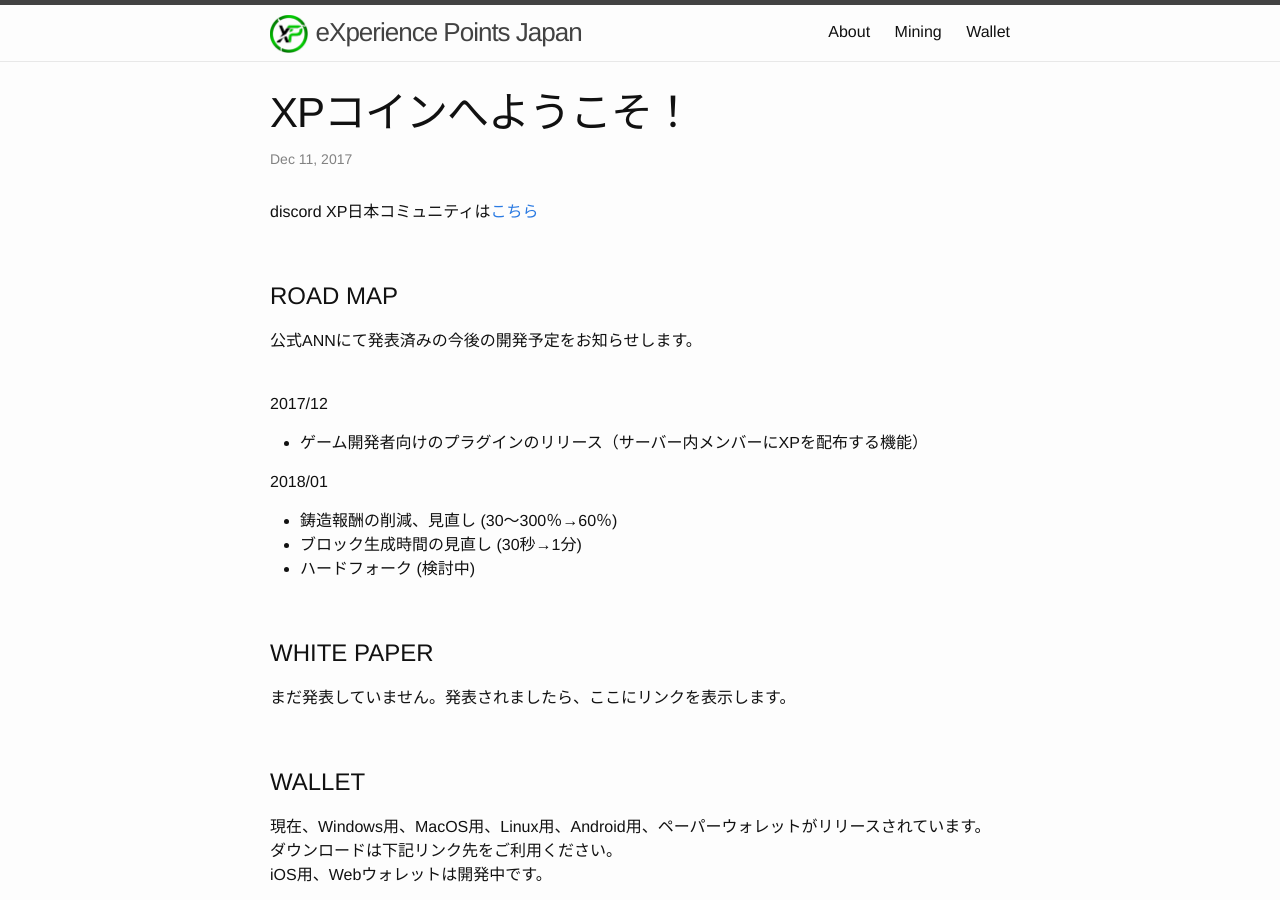
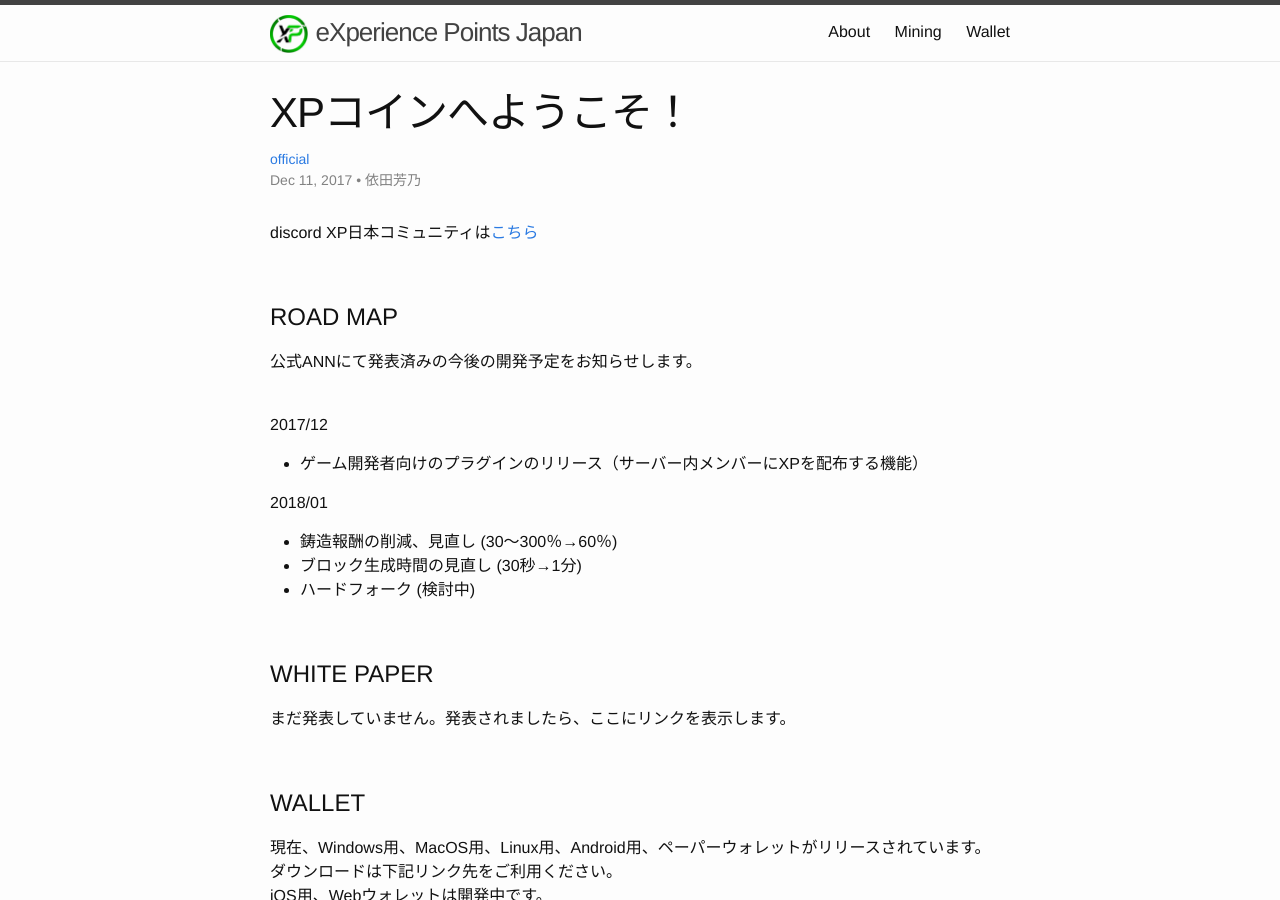
Before and after one commit to xpjp/xpjp.github.io, a Jekyll site: the page built from _posts/2017-12-11-about-xp.markdown, in a window 1280 px wide and 900 px high. Built offline with Jekyll 4.4.1, drawn with Linux system fonts in a browser that asks for light colours.

Commit message:
[Add] カテゴリを表示させるようにした

```diff
--- a/_layouts/home.html
+++ b/_layouts/home.html
@@ -17,6 +17,12 @@
         <h2>
           <a class="post-link" href="{{ post.url | relative_url }}">{{ post.title | escape }}</a>
         </h2>
+
+        <h4 class="post-category">
+          {% for category in post.categories %}
+            <a class="post-category-link">{{ category | escape }}</a>
+          {% endfor %}
+        </h4>
       </li>
     {% endfor %}
   </ul>
--- a/_layouts/post.html
+++ b/_layouts/post.html
@@ -6,6 +6,12 @@
   <header class="post-header">
     <h1 class="post-title" itemprop="name headline">{{ page.title | escape }}</h1>
     <p class="post-meta">
+      {% for category in page.categories %}
+        <a class="post-category-link">{{ category | escape }}</a>
+      {% endfor %}
+
+      <br>
+
       <time datetime="{{ page.date | date_to_xmlschema }}" itemprop="datePublished">
         {% assign date_format = site.minima.date_format | default: "%b %-d, %Y" %}
         {{ page.date | date: date_format }}
--- a/_posts/2017-12-11-Cryptopia.markdown
+++ b/_posts/2017-12-11-Cryptopia.markdown
@@ -2,7 +2,8 @@
 layout: post
 title:  "Cryptopia 上場のための資金調達 (募金) のお願い"
 date:   2017-12-11 17:42:09 +0900
-categories: official_announcement
+categories: official
+author: 依田芳乃
 ---
 discord XP日本コミュニティは[こちら](http://discord.gg/kDRZz4w)
 
--- a/_posts/2017-12-11-about-xp.markdown
+++ b/_posts/2017-12-11-about-xp.markdown
@@ -2,7 +2,8 @@
 layout: post
 title:  "XPコインへようこそ！"
 date:   2017-12-11 16:14:09 +0900
-categories: official_announcement
+categories: official
+author: 依田芳乃
 ---
 discord XP日本コミュニティは[こちら](http://discord.gg/kDRZz4w)
 
```
Also changed, not shown: 3 other files.
